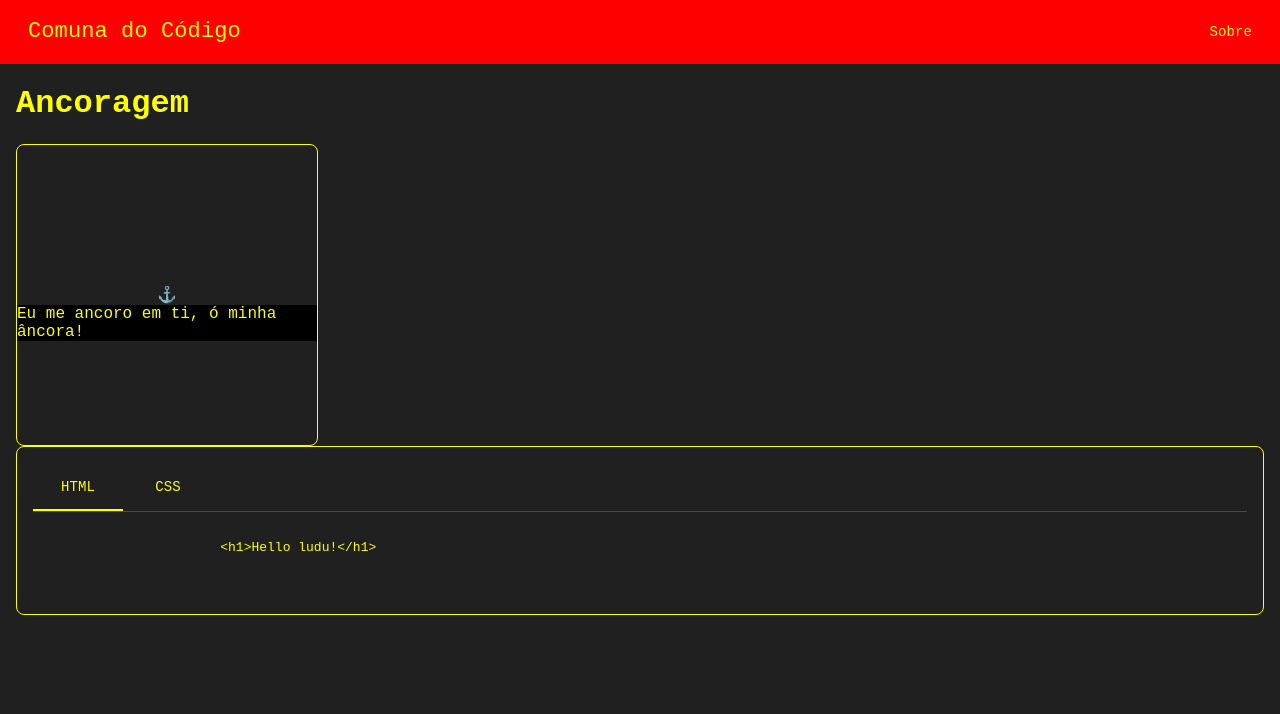
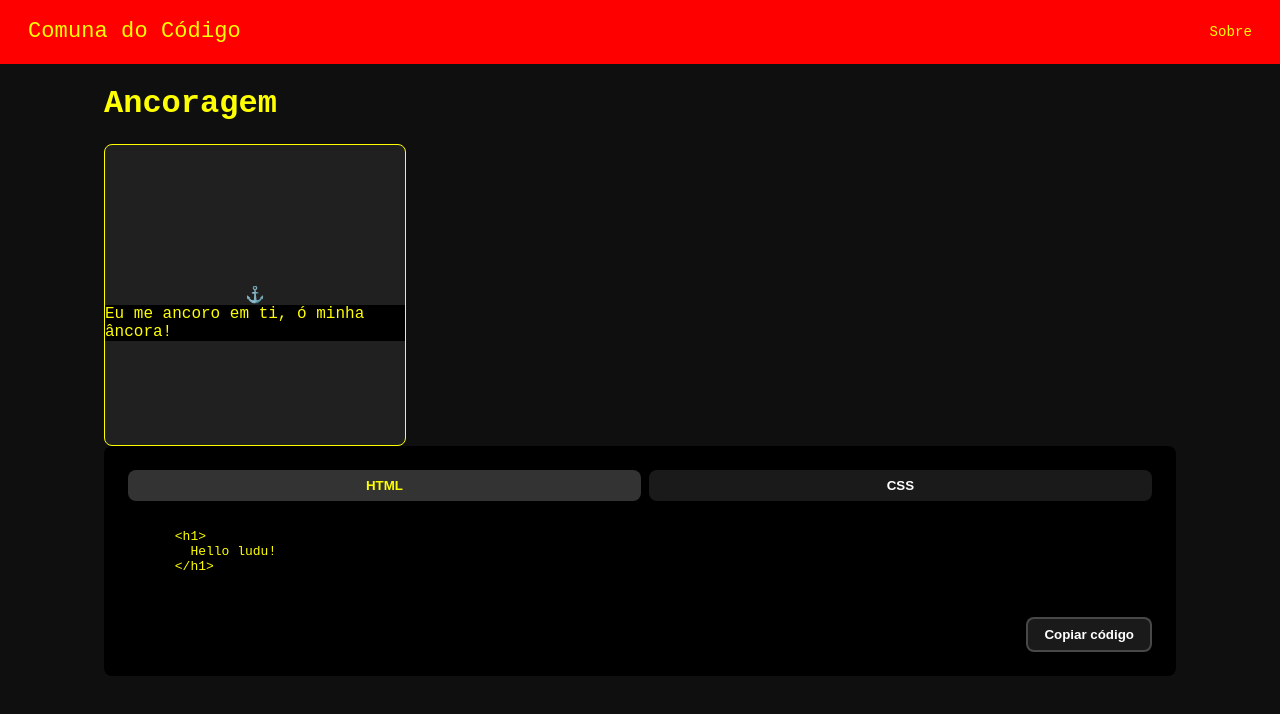
Before and after one commit to vitor-gercov/comuna-do-codigo, an Angular app: page /anchor in a window 1280 px wide. Shown: the top 714 px of the page. Built offline with nearby package versions, Linux system fonts and the light colour scheme.

Commit message:
MVP do code provider finalizado

```diff
--- a/src/app/app.component.html
+++ b/src/app/app.component.html
@@ -4,4 +4,6 @@
         Sobre
     </button>
 </mat-toolbar>
-<router-outlet></router-outlet>
+<main>
+    <router-outlet></router-outlet>
+</main>
--- a/src/app/app.component.scss
+++ b/src/app/app.component.scss
@@ -7,9 +7,13 @@ mat-toolbar {
     right: 0;
 }
 
-router-outlet {
-    display: block;
+main {
+    // max-width: 1072px;
+    display: grid;
+    grid-template-columns: minmax(auto, 1072px);
+    justify-content: center;
     padding-top: 56px;
+    padding-inline: 1.5rem;
 }
 
 .home_button {
@@ -17,7 +21,7 @@ router-outlet {
 }
 
 @media (min-width: 600px) {
-    router-outlet {
+    main {
         padding-top: 64px;
     }
 }
--- a/src/app/app.config.ts
+++ b/src/app/app.config.ts
@@ -4,7 +4,14 @@ import { provideRouter } from '@angular/router';
 import { routes } from './app.routes';
 import { provideClientHydration, withEventReplay } from '@angular/platform-browser';
 import { provideAnimationsAsync } from '@angular/platform-browser/animations/async';
+import { provideHttpClient } from '@angular/common/http';
 
 export const appConfig: ApplicationConfig = {
-  providers: [provideZoneChangeDetection({ eventCoalescing: true }), provideRouter(routes), provideClientHydration(withEventReplay()), provideAnimationsAsync()]
+  providers: [
+    provideZoneChangeDetection({ eventCoalescing: true }),
+    provideRouter(routes),
+    provideClientHydration(withEventReplay()),
+    provideAnimationsAsync(),
+    provideHttpClient()
+  ]
 };
--- a/src/app/components/code-provider/code-provider.component.html
+++ b/src/app/components/code-provider/code-provider.component.html
@@ -1,31 +1,31 @@
 @if(html() || css() || js()) {
-<mat-tab-group mat-stretch-tabs="false" mat-align-tabs="start">
+<section class="main_container">
+    <section class="tabs">
         @if(html()) {
-    <mat-tab label="HTML">
-        <pre>
-                    <code>
-                        {{ html() }}
-                    </code>
-                </pre>
-    </mat-tab>
+        <button (click)="selectedTab.set('html')" [ngClass]="{'--selected': selectedTab() === 'html'}">
+            HTML
+        </button>
         }
         @if(css()) {
-    <mat-tab label="CSS">
-        <pre>
-                <code>
-                    {{ css() }}
-                </code>
-            </pre>
-    </mat-tab>
+        <button (click)="selectedTab.set('css')" [ngClass]="{'--selected': selectedTab() === 'css'}">
+            CSS
+        </button>
         }
         @if(js()) {
-    <mat-tab label="JS">
+        <button (click)="selectedTab.set('js')" [ngClass]="{'--selected': selectedTab() === 'js'}">
+            JS
+        </button>
+        }
+    </section>
+    <section class="code">
         <pre>
-                <code>
-                    {{ js() }}
-                </code>
+        <code>{{ tabContent() }}</code>
     </pre>
-    </mat-tab>
+    </section>
+    <footer class="options">
+        <button (click)="copyCodeToClipboard()">
+            Copiar código
+        </button>
+    </footer>
+</section>
 }
-</mat-tab-group>
-}
--- a/src/app/components/code-provider/code-provider.component.scss
+++ b/src/app/components/code-provider/code-provider.component.scss
@@ -1,5 +1,51 @@
-mat-tab-group {
-    border: 1px solid var(--mat-sys-primary);
+.main_container {
+    padding: 1.5rem;
     border-radius: .5rem;
-    padding: 1rem;
+    background-color: black;
 }
+
+.tabs {
+    display: grid;
+    grid-auto-flow: column;
+    gap: .5rem;
+
+    button {
+        padding: .5rem 1rem;
+        border: none;
+        border-radius: .5rem;
+        font-weight: 700;
+        cursor: pointer;
+        background-color: rgba(255, 255, 255, 0.1);
+        color: white;
+        transition: all .25s ease-in;
+
+        &:hover {
+            background-color: rgba(255, 255, 255, 0.2);
+        }
+
+        &.--selected {
+            background-color: rgba(255, 255, 255, 0.2);
+            color: yellow;
+        }
+    }
+}
+
+.options {
+    display: flex;
+    justify-content: end;
+
+    button {
+        padding: .5rem 1rem;
+        border: 2px solid rgba(255, 255, 255, 0.2);
+        border-radius: .5rem;
+        font-weight: 700;
+        cursor: pointer;
+        background-color: rgba(255, 255, 255, 0.1);
+        color: white;
+        transition: all .25s ease-in;
+
+        &:hover {
+            background-color: rgba(255, 255, 255, 0.2);
+        }
+    }
+}
--- a/src/app/components/code-provider/code-provider.component.ts
+++ b/src/app/components/code-provider/code-provider.component.ts
@@ -1,24 +1,66 @@
-import { Component, computed, Input, input, OnInit } from '@angular/core';
+import { NgClass } from '@angular/common';
+import { Component, computed, inject, input, OnInit, signal } from '@angular/core';
 import { MatTabsModule } from '@angular/material/tabs';
 import { CodeProvider } from '@types';
+import { Clipboard } from '@angular/cdk/clipboard';
 
 @Component({
   selector: 'app-code-provider',
   imports: [
-    MatTabsModule
+    MatTabsModule,
+    NgClass
   ],
   templateUrl: './code-provider.component.html',
   styleUrl: './code-provider.component.scss'
 })
 export class CodeProviderComponent implements OnInit {
-  code = input<CodeProvider>();
+  code = input.required<CodeProvider>();
   html = computed(() => this.code()?.html);
   css = computed(() => this.code()?.css);
   js = computed(() => this.code()?.js);
+  selectedTab = signal<'html' | 'css' | 'js' | undefined>(undefined);
+  tabContent = computed(() => {
+    switch (this.selectedTab()) {
+      case 'html':
+        return this.html();
+      case 'css':
+        return this.css();
+      case 'js':
+        return this.js();
+      default:
+        return undefined;
+    }
+  });
+
+  private clipboard: Clipboard = inject(Clipboard);
 
   ngOnInit(): void {
+    this.validateComponentInput();
+    this.setSelectedTab();
+  }
+
+  copyCodeToClipboard(): void {
+    const code = this.tabContent();
+    if (code) {
+      this.clipboard.copy(code);
+      window.alert(`${this.selectedTab()?.toUpperCase()} copiado.`);
+    }
+  }
+
+  private validateComponentInput(): void {
     if (!this.html() && !this.css() && !this.js()) {
       console.error('code property not informed');
     }
   }
+
+  private setSelectedTab(): void {
+    const selectedTab: 'html' | 'css' | 'js' | undefined =
+      this.html()
+        ? 'html'
+        : this.css()
+          ? 'css'
+          : this.js()
+            ? 'js' : undefined;
+    this.selectedTab.set(selectedTab)
+  }
 }
--- a/src/app/pages/anchor/anchor.component.html
+++ b/src/app/pages/anchor/anchor.component.html
@@ -9,4 +9,7 @@
         Eu me ancoro em ti, ó minha âncora!
     </div>
 </section>
+<section class="options">
+
+</section>
 <app-code-provider [code]="code"></app-code-provider>
--- a/src/app/pages/anchor/anchor.component.scss
+++ b/src/app/pages/anchor/anchor.component.scss
@@ -1,6 +1,5 @@
 :host {
     display: block;
-    padding: 0 1rem;
 }
 
 .demo {
--- a/src/styles.scss
+++ b/src/styles.scss
@@ -34,7 +34,7 @@ body {
 body {
   margin: 0;
   font-family: monospace, "Helvetica Neue", sans-serif;
-  background-color: rgb(32, 32, 32);
+  background-color: #0f0f0f;
   color: #ffff00;
 }
 
```
Also changed, not shown: src/app/pages/anchor/anchor.component.ts (+11 -4 lines), src/app/app.js (deleted). Lines whose indentation alone changed are shown as unchanged.
